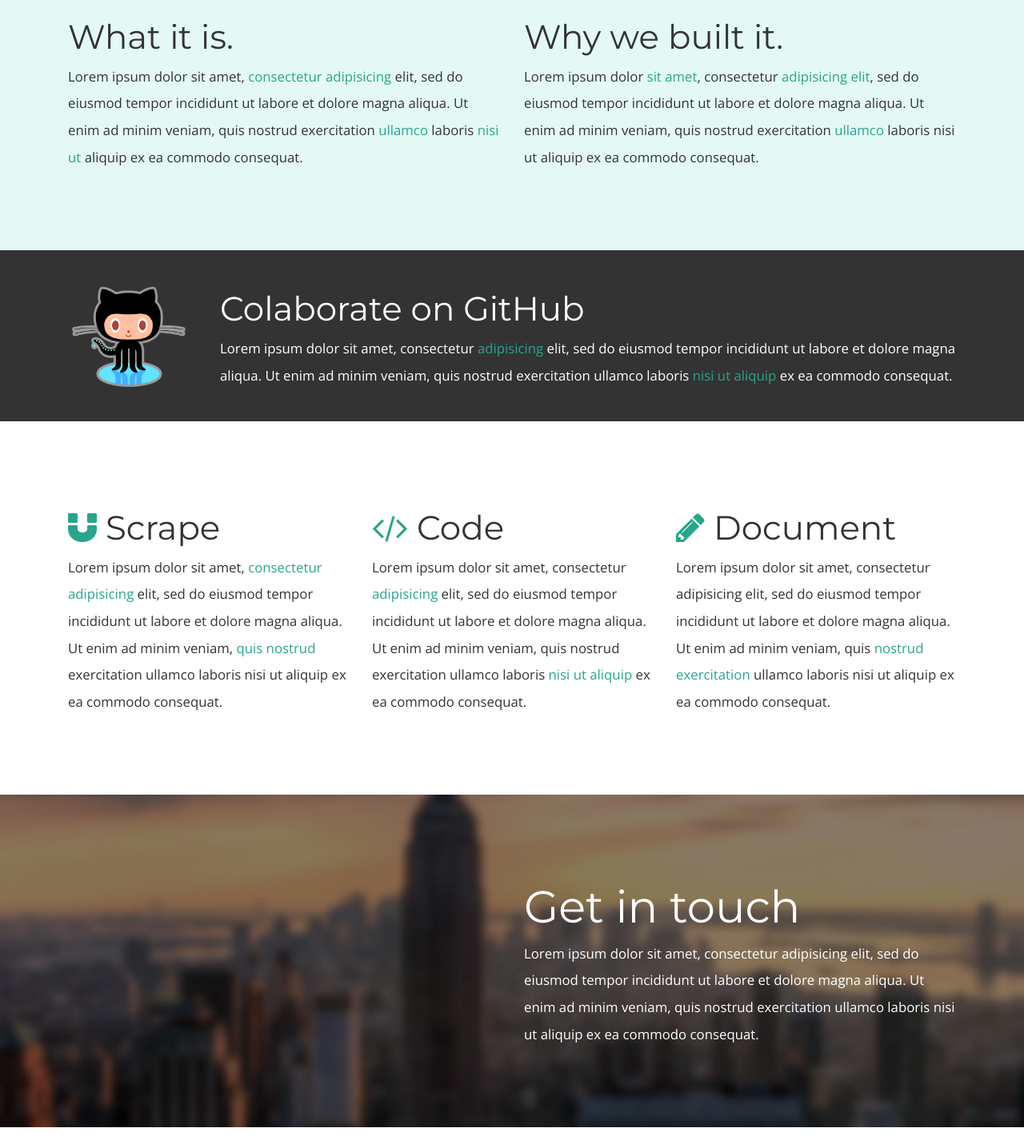
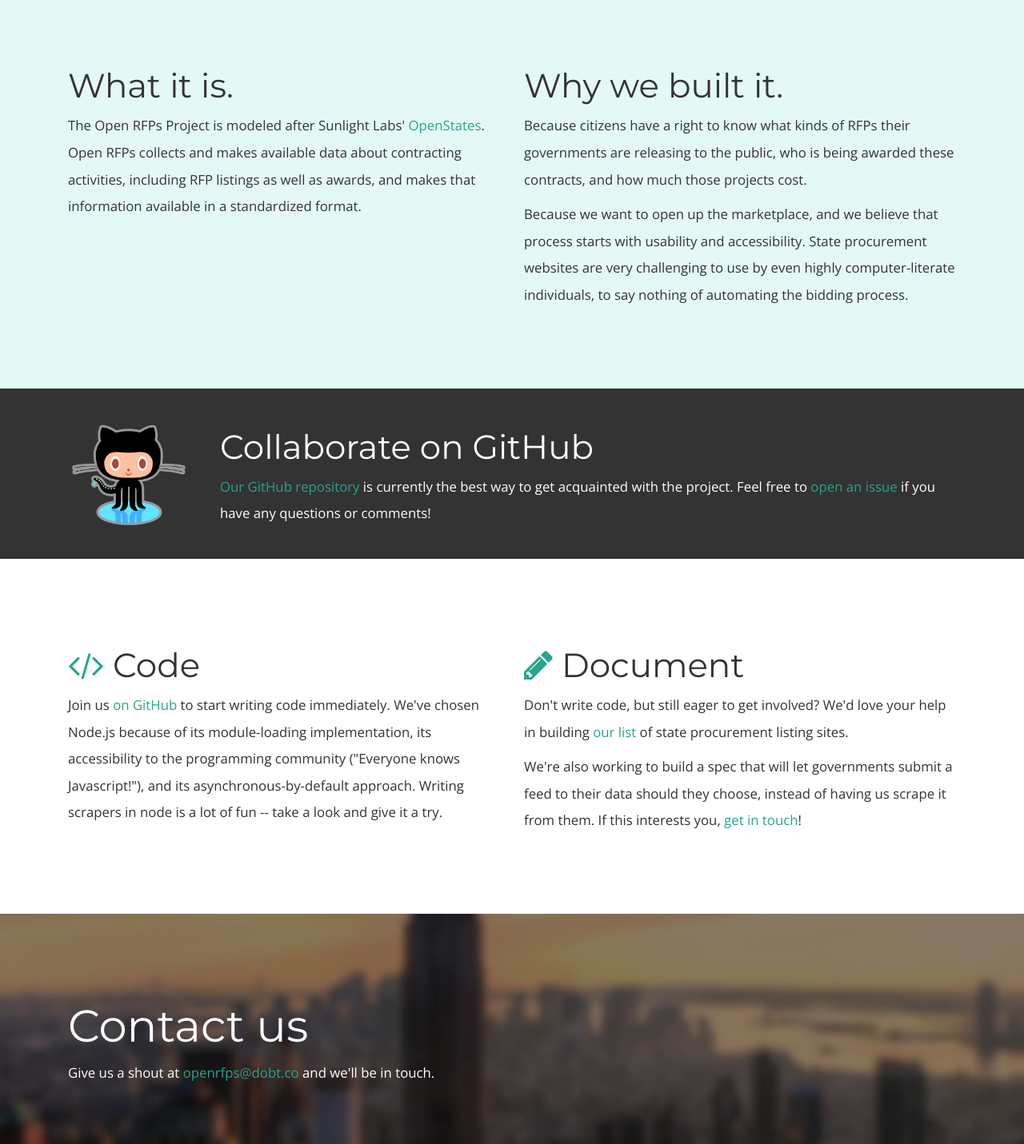
Before and after one commit to dobtco/openrfps-site, a plain HTML site: page index.html in a window 1280 px wide. Shown: the part 629-2060 px from the top of the page at 80% size. Before the commit the page ends 2039 px from the top, so only its background shows below. Drawn offline with nearby package versions, Linux system fonts and the light colour scheme.

Commit message:
less placeholder-y content

```diff
--- a/css/pretzel.css
+++ b/css/pretzel.css
@@ -94,6 +94,10 @@ p {
 	padding-bottom: 30px;
 }
 
+.github h2 a {
+	color: white;
+}
+
 .section {
 	padding-top: 90px;
 	padding-bottom: 90px;
--- a/index.html
+++ b/index.html
@@ -13,8 +13,7 @@
 <div class="section header-block">
 	<div class="container">
 		<div class="logo"></div>
-		<h1>Hello. This is a very cool tagline.</h1>
-
+		<h1>OpenRFPs scrapes government contracting opportunities.</h1>
 	</div>
 </div>
 
@@ -22,11 +21,18 @@
 	<div class="container">
 		<div class="col-lg-6">
 			<h2>What it is.</h2>
-			<p>Lorem ipsum dolor sit amet, <a href="">consectetur adipisicing</a> elit, sed do eiusmod tempor incididunt ut labore et dolore magna aliqua. Ut enim ad minim veniam, quis nostrud exercitation <a href="">ullamco</a> laboris <a href="">nisi ut</a> aliquip ex ea commodo consequat.</p>
+			<p>
+				The Open RFPs Project is modeled after Sunlight Labs' <a href='https://github.com/sunlightlabs/openstates/tree/master/openstates'>OpenStates</a>. Open RFPs collects and makes available data about contracting activities, including RFP listings as well as awards, and makes that information available in a standardized format.
+			</p>
 		</div>
 		<div class="col-lg-6">
 			<h2>Why we built it.</h2>
-			<p>Lorem ipsum dolor <a href="">sit amet</a>, consectetur <a href="">adipisicing elit</a>, sed do eiusmod tempor incididunt ut labore et dolore magna aliqua. Ut enim ad minim veniam, quis nostrud exercitation <a href="">ullamco</a> laboris nisi ut aliquip ex ea commodo consequat.</p>
+			<p>
+				Because citizens have a right to know what kinds of RFPs their governments are releasing to the public, who is being awarded these contracts, and how much those projects cost.
+			</p>
+			<p>
+				Because we want to open up the marketplace, and we believe that process starts with usability and accessibility. State procurement websites are very challenging to use by even highly computer-literate individuals, to say nothing of automating the bidding process.
+			</p>
 		</div>
 	</div>
 </div>
@@ -40,40 +46,40 @@
 			</a>
 		</div>
 		<div class="col-lg-10">
-			<h2>Colaborate on GitHub</h2>
-			<p>Lorem ipsum dolor sit amet, consectetur <a href="">adipisicing</a> elit, sed do eiusmod tempor incididunt ut labore et dolore magna aliqua. Ut enim ad minim veniam, quis nostrud exercitation ullamco laboris <a href="">nisi ut aliquip</a> ex ea commodo consequat.</p>
+			<h2><a href='https://github.com/dobtco/openrfps'>Collaborate on GitHub</a></h2>
+			<p><a href='https://github.com/dobtco/openrfps'>Our GitHub repository</a> is currently the best way to get acquainted with the project. Feel free to <a href='https://github.com/dobtco/openrfps/issues/new'>open an issue</a> if you have any questions or comments!</p>
 		</div>
 	</div>
 </div>
 
 <div class="section get-involved">
 	<div class="container">
-		<div class="col-lg-4">
-			<h2><i class="fa fa-magnet"></i> Scrape</h2>
-			<p>Lorem ipsum dolor sit amet, <a href="">consectetur adipisicing</a> elit, sed do eiusmod tempor incididunt ut labore et dolore magna aliqua. Ut enim ad minim veniam, <a href="">quis nostrud</a> exercitation ullamco laboris nisi ut aliquip ex ea commodo consequat.</p>
+		<div class="col-lg-6">
+			<h2><i class="fa fa-code"></i> Code</h2>
+			<p>
+				Join us <a href='https://github.com/dobtco/openrfps'>on GitHub</a> to start writing code immediately. We've chosen Node.js because of its module-loading implementation, its accessibility to the programming community ("Everyone knows Javascript!"), and its asynchronous-by-default approach. Writing scrapers in node is a lot of fun -- take a look and give it a try.
+			</p>
 		</div>
 
-		<div class="col-lg-4">
-			<h2><i class="fa fa-code"></i> Code</h2>
-			<p>Lorem ipsum dolor sit amet, consectetur <a href="">adipisicing</a> elit, sed do eiusmod tempor incididunt ut labore et dolore magna aliqua. Ut enim ad minim veniam, quis nostrud exercitation ullamco laboris <a href="">nisi ut aliquip</a> ex ea commodo consequat</a>.</p>
-		</div>
-
-		<div class="col-lg-4">
+		<div class="col-lg-6">
 			<h2><i class="fa fa-pencil"></i> Document</h2>
-			<p>Lorem ipsum dolor sit amet, consectetur adipisicing elit, sed do eiusmod tempor incididunt ut labore et dolore magna aliqua. Ut enim ad minim veniam, quis <a href="">nostrud exercitation</a> ullamco laboris nisi ut aliquip ex ea commodo consequat.</p>
+			<p>
+				Don't write code, but still eager to get involved? We'd love your help in building <a href='https://github.com/dobtco/openrfps/wiki/List-of-Procurement-Websites'>our list</a> of state procurement listing sites.
+			</p>
+			<p>
+				We're also working to build a spec that will let governments submit a feed to their data should they choose, instead of having us scrape it from them. If this interests you, <a href='#getintouch'>get in touch</a>!
+			</p>
 		</div>
 
 	</div>
 
 </div>
 
-<div class="section getintouch">
+<div class="section getintouch" id='getintouch'>
 <div class="container">
-	<div class="col-lg-6">
-	</div>
-	<div class="col-lg-6">
-	<h1>Get in touch</h1>
-	<p>Lorem ipsum dolor sit amet, consectetur adipisicing elit, sed do eiusmod tempor incididunt ut labore et dolore magna aliqua. Ut enim ad minim veniam, quis nostrud exercitation ullamco laboris nisi ut aliquip ex ea commodo consequat.</p>
+	<div class="col-lg-12">
+		<h1>Contact us</h1>
+		<p>Give us a shout at <a href='mailto:openrfps@dobt.co'>openrfps@dobt.co</a> and we'll be in touch.</p>
 	</div>
 
 </div>
```
